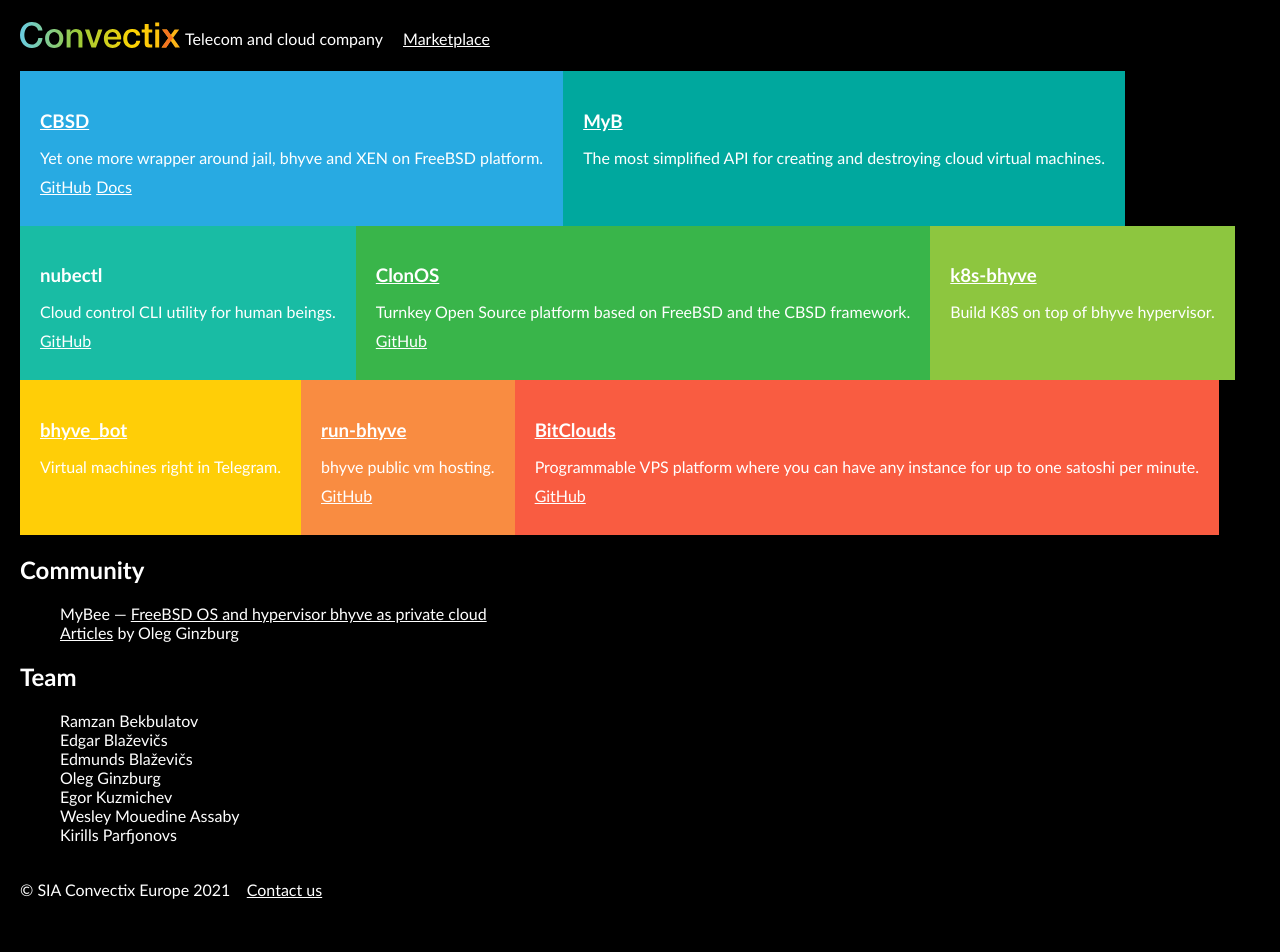
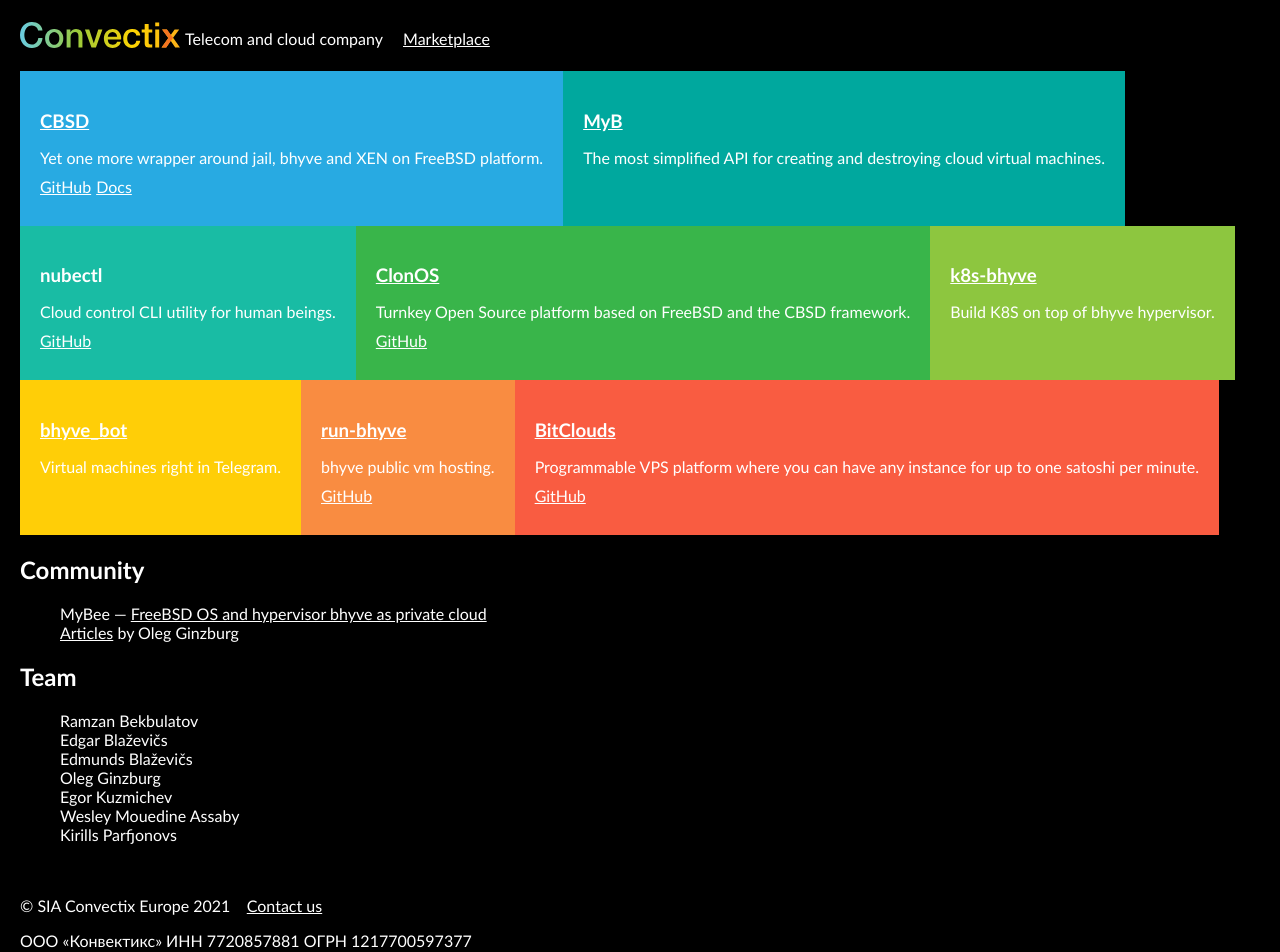
Before and after one commit to convectix/site, a Next.js app: page / in a window 1280 px wide. Shown: the top 952 px of the page. Before the commit the page ends 919 px from the top, so only its background shows below. Built offline with nearby package versions, Linux system fonts and the light colour scheme.

Commit message:
add company info

```diff
--- a/components/layout.js
+++ b/components/layout.js
@@ -28,7 +28,12 @@
         {children}
     </main>
     <footer className={styles.footer}>
-        &copy; SIA Convectix Europe 2021 &nbsp;&nbsp; <a href="mailto:info@convectix.com">Contact us</a>
+        <p>
+            &copy; SIA Convectix Europe 2021 &nbsp;&nbsp; <a href="mailto:info@convectix.com">Contact us</a>
+        </p>
+        <p>
+            ООО &laquo;Конвектикс&raquo; ИНН 7720857881 ОГРН 1217700597377
+        </p>
     </footer>
     </>
   )
```
